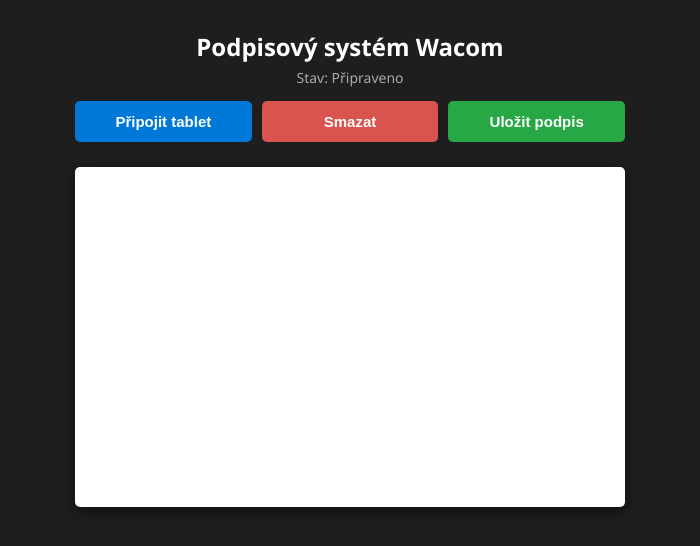
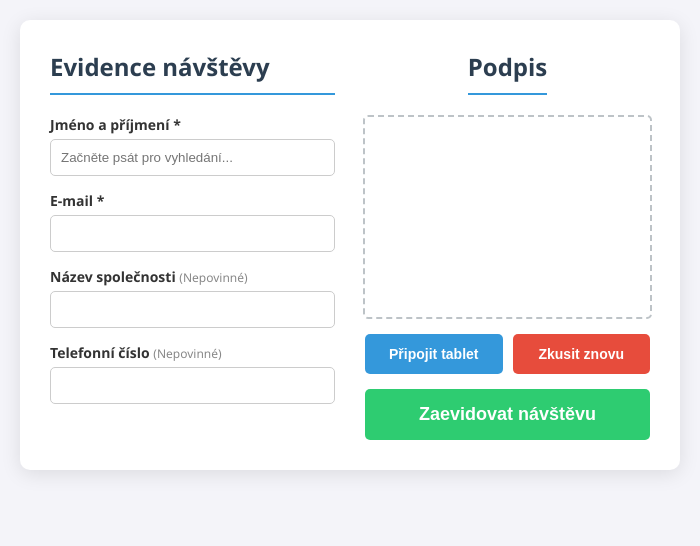
Before and after one commit to Alwwex/First_app_praxe, an Electron app: page index.html in a window 700 px wide. Drawn offline with Linux system fonts and the light colour scheme.

Commit message:
Update index.html

```diff
--- a/index.html
+++ b/index.html
@@ -2,57 +2,71 @@
 <html lang="cs">
 <head>
     <meta charset="UTF-8">
-    <title>Wacom STU-430 | Desktop App</title>
+    <title>Evidence Návštěv</title>
     <style>
-        body {
-            font-family: 'Segoe UI', Tahoma, Geneva, Verdana, sans-serif;
-            display: flex; flex-direction: column; align-items: center;
-            padding: 20px; background: #1e1e1e; color: #ffffff;
-            user-select: none; margin: 0;
-        }
-        h2 { margin-top: 10px; margin-bottom: 5px; }
-        .controls { margin-bottom: 25px; display: flex; gap: 10px; width: 100%; max-width: 550px; }
+        body { font-family: 'Segoe UI', Tahoma, Geneva, Verdana, sans-serif; background: #f4f4f9; color: #333; display: flex; justify-content: center; padding: 20px; margin: 0; }
+        .container { background: #fff; padding: 30px; border-radius: 10px; box-shadow: 0 4px 20px rgba(0,0,0,0.1); max-width: 800px; width: 100%; display: flex; gap: 30px; }
+        .form-section { flex: 1; position: relative; }
+        .canvas-section { flex: 1; display: flex; flex-direction: column; align-items: center; }
 
-        #canvasWrapper {
-            position: relative;
-            width: 550px; height: 340px;
-            box-shadow: 0 4px 15px rgba(0,0,0,0.5);
-            border-radius: 5px; background: #ffffff;
-        }
+        h2 { margin-top: 0; color: #2c3e50; font-size: 24px; border-bottom: 2px solid #3498db; padding-bottom: 10px; }
+        .form-group { margin-bottom: 15px; }
+        label { display: block; font-weight: bold; margin-bottom: 5px; font-size: 14px; }
+        input { width: 100%; padding: 10px; border: 1px solid #ccc; border-radius: 5px; box-sizing: border-box; }
+        .optional { color: #888; font-weight: normal; font-size: 12px; }
 
-        canvas {
-            cursor: crosshair; position: absolute; top: 0; left: 0;
-            width: 100%; height: 100%; border-radius: 5px;
-        }
+        #suggestions { position: absolute; background: white; border: 1px solid #ccc; width: 100%; max-height: 150px; overflow-y: auto; z-index: 100; box-shadow: 0 4px 6px rgba(0,0,0,0.1); display: none; }
+        .suggestion-item { padding: 10px; cursor: pointer; border-bottom: 1px solid #eee; }
+        .suggestion-item:hover { background: #3498db; color: white; }
 
-        button {
-            flex: 1; padding: 12px 24px; font-size: 15px; cursor: pointer;
-            color: #fff; border: none; border-radius: 5px; transition: 0.2s; font-weight: bold;
-        }
-        #connectBtn { background: #0078D7; }
-        #connectBtn:hover { background: #005a9e; }
-        #clearBtn { background: #d9534f; }
-        #clearBtn:hover { background: #c9302c; }
-        #saveBtn { background: #28a745; }
-        #saveBtn:hover { background: #218838; }
+        canvas { border: 2px dashed #bdc3c7; border-radius: 5px; cursor: crosshair; background: #fff; width: 100%; height: 200px; }
+
+        .btn-group { display: flex; gap: 10px; width: 100%; margin-top: 15px; }
+        button { flex: 1; padding: 12px; font-size: 14px; cursor: pointer; color: #fff; border: none; border-radius: 5px; font-weight: bold; transition: 0.2s; }
+        #connectBtn { background: #3498db; }
+        #clearBtn { background: #e74c3c; }
+        #submitBtn { background: #2ecc71; width: 100%; margin-top: 15px; padding: 15px; font-size: 18px; }
     </style>
 </head>
 <body>
 
-    <h2>Podpisový systém Wacom</h2>
-    <p style="margin-top:0; color:#aaa; font-size:14px;">Stav: Připraveno</p>
-
-    <div class="controls">
-        <button id="connectBtn">Připojit tablet</button>
-        <button id="clearBtn">Smazat</button>
-        <button id="saveBtn">Uložit podpis</button>
+<div class="container">
+    <div class="form-section">
+        <h2>Evidence návštěvy</h2>
+        <div class="form-group">
+            <label>Jméno a příjmení *</label>
+            <input type="text" id="jmeno" autocomplete="off" placeholder="Začněte psát pro vyhledání...">
+            <div id="suggestions"></div>
+        </div>
+        <div class="form-group">
+            <label>E-mail *</label>
+            <input type="email" id="email">
+        </div>
+        <div class="form-group">
+            <label>Název společnosti <span class="optional">(Nepovinné)</span></label>
+            <input type="text" id="spolecnost">
+        </div>
+        <div class="form-group">
+            <label>Telefonní číslo <span class="optional">(Nepovinné)</span></label>
+            <input type="text" id="telefon">
+        </div>
     </div>
 
-    <div id="canvasWrapper">
-        <canvas id="signatureCanvas" width="1100" height="680"></canvas>
+    <div class="canvas-section">
+        <h2>Podpis</h2>
+        <canvas id="signatureCanvas" width="800" height="400"></canvas>
+        <div class="btn-group">
+            <button id="connectBtn" type="button">Připojit tablet</button>
+            <button id="clearBtn" type="button">Zkusit znovu</button>
+        </div>
+        <button id="submitBtn" type="button">Zaevidovat návštěvu</button>
+    </div>
 </div>
 
 <script>
+    // ==========================================
+    // DRIVER WACOMSTU430 A KRESLENÍ
+    // ==========================================
     var wacomstu430 = function () {
         this.config = { vid: 1386, pid: 164, pressureFactor: 1023, onPenDataCb: null };
         this.command = { penData: 0x01, clearScreen: 0x20, writingMode: 0x0E, inkMode: 0x21, penColorAndWidth: 0x2D, penDataTiming: 0x34 };
@@ -62,15 +76,12 @@
 
         this.connect = async function () {
             if (this.checkConnected()) return true;
-
             try {
                 let devices = await navigator.hid.requestDevice({ filters: [{ vendorId: this.config.vid, productId: this.config.pid }] });
-
                 if (!devices || devices.length === 0) {
                     alert("Tablet nebyl nalezen. Zkontrolujte zapojení USB kabelu.");
                     return false;
                 }
-
                 this.device = devices[0];
                 if (!this.device.opened) await this.device.open();
 
@@ -84,10 +95,9 @@
                         });
                     }
                 }.bind(this));
-
                 return true;
             } catch (err) {
-                    alert("Kritická chyba při spojení s tabletem:\n" + err.message + "\n\nZkuste tablet vypojit a zapojit.");
+                alert("Kritická chyba při spojení s tabletem:\n" + err.message);
                 return false;
             }
         }.bind(this);
@@ -108,7 +118,6 @@
     var wacom = new wacomstu430();
     var canvas = document.getElementById("signatureCanvas");
     var context = canvas.getContext("2d");
-
     var isDrawing = false;
     var lastX = 0, lastY = 0, lastMidX = 0, lastMidY = 0;
     const scaleX = canvas.width / 9600;
@@ -125,7 +134,6 @@
     document.getElementById("connectBtn").addEventListener("click", async function(){
         this.innerText = "Připojuji...";
         let success = await wacom.connect();
-
         if (success) {
             await wacom.clearScreen();
             await wacom.setWritingMode(1);
@@ -143,16 +151,9 @@
         if (wacom.checkConnected()) await wacom.clearScreen();
     });
 
-        document.getElementById("saveBtn").addEventListener("click", function(){
-            var a = document.createElement("a");
-            a.href = canvas.toDataURL("image/png"); a.download = "podpis.png";
-            document.body.appendChild(a); a.click(); document.body.removeChild(a);
-        });
-
     wacom.onPenData(function(pen) {
         if (pen.cx === 0 && pen.cy === 0) return;
         var drawX = pen.cx * scaleX; var drawY = pen.cy * scaleY;
-
         if (pen.press < sensitivityThreshold) {
             smoothX = drawX; smoothY = drawY; isDrawing = false;
         } else {
@@ -162,12 +163,77 @@
                 smoothX = smoothX * (1 - SMOOTHING_FACTOR) + drawX * SMOOTHING_FACTOR;
                 smoothY = smoothY * (1 - SMOOTHING_FACTOR) + drawY * SMOOTHING_FACTOR;
                 var midX = (lastX + smoothX) / 2; var midY = (lastY + smoothY) / 2;
-
                 context.beginPath(); context.moveTo(lastMidX, lastMidY);
                 context.quadraticCurveTo(lastX, lastY, midX, midY); context.stroke();
-
                 lastX = smoothX; lastY = smoothY; lastMidX = midX; lastMidY = midY;
             }
+        }
+    });
+
+    // ==========================================
+    // LOGIKA PRO NAŠEPTÁVAČ (AUTOCOMPLETE)
+    // ==========================================
+    const jmenoInput = document.getElementById('jmeno');
+    const suggestionsBox = document.getElementById('suggestions');
+
+    jmenoInput.addEventListener('input', async (e) => {
+        const text = e.target.value;
+        if (text.length < 2) { suggestionsBox.style.display = 'none'; return; }
+
+        const results = await window.api.hledejOsobu(text);
+
+        if (results && results.length > 0) {
+            suggestionsBox.innerHTML = '';
+            results.forEach(osoba => {
+                const div = document.createElement('div');
+                div.className = 'suggestion-item';
+                div.innerText = `${osoba.jmeno} (${osoba.spolecnost || 'Bez společnosti'})`;
+                div.onclick = () => {
+                    document.getElementById('jmeno').value = osoba.jmeno;
+                    document.getElementById('email').value = osoba.email;
+                    document.getElementById('spolecnost').value = osoba.spolecnost;
+                    document.getElementById('telefon').value = osoba.telefon;
+                    suggestionsBox.style.display = 'none';
+                };
+                suggestionsBox.appendChild(div);
+            });
+            suggestionsBox.style.display = 'block';
+        } else {
+            suggestionsBox.style.display = 'none';
+        }
+    });
+
+    document.addEventListener('click', (e) => {
+        if(e.target !== jmenoInput) suggestionsBox.style.display = 'none';
+    });
+
+    // ==========================================
+    // ODESLÁNÍ DO DATABÁZE A ČIŠTĚNÍ
+    // ==========================================
+    document.getElementById('submitBtn').addEventListener('click', async () => {
+        const data = {
+            jmeno: document.getElementById('jmeno').value,
+            email: document.getElementById('email').value,
+            spolecnost: document.getElementById('spolecnost').value,
+            telefon: document.getElementById('telefon').value,
+            podpis: document.getElementById('signatureCanvas').toDataURL("image/png")
+        };
+
+        if(!data.jmeno || !data.email) {
+            alert("Prosím vyplňte jméno a email!");
+            return;
+        }
+
+        const response = await window.api.ulozNavstevu(data);
+        if (response.success) {
+            alert("Návštěva byla úspěšně zaevidována!");
+            // Vymaže formulář
+            document.querySelectorAll('input').forEach(input => input.value = '');
+            // Vymaže plátno a displej tabletu na čistý stav
+            context.clearRect(0, 0, canvas.width, canvas.height);
+            if (wacom.checkConnected()) await wacom.clearScreen();
+        } else {
+            alert("Chyba při ukládání: " + response.error);
         }
     });
 </script>
```
Lines whose indentation alone changed are shown as unchanged.
